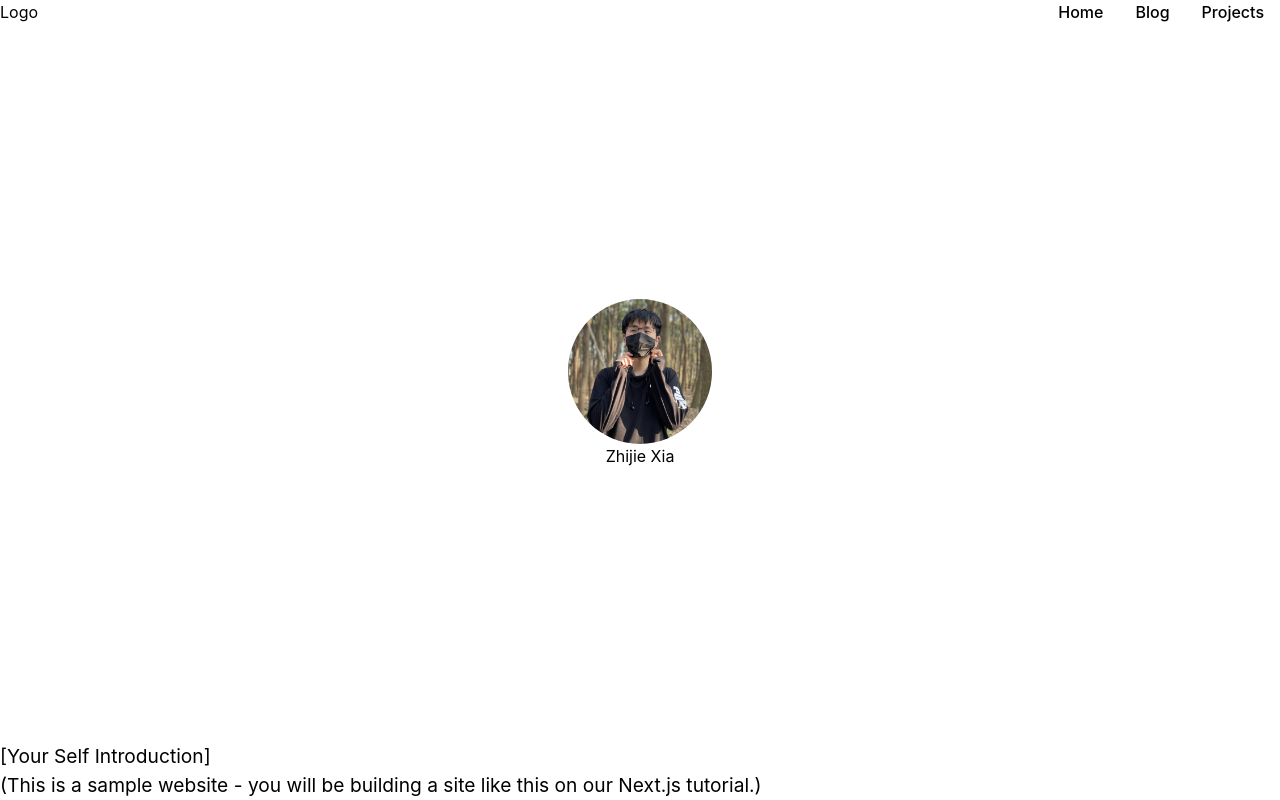
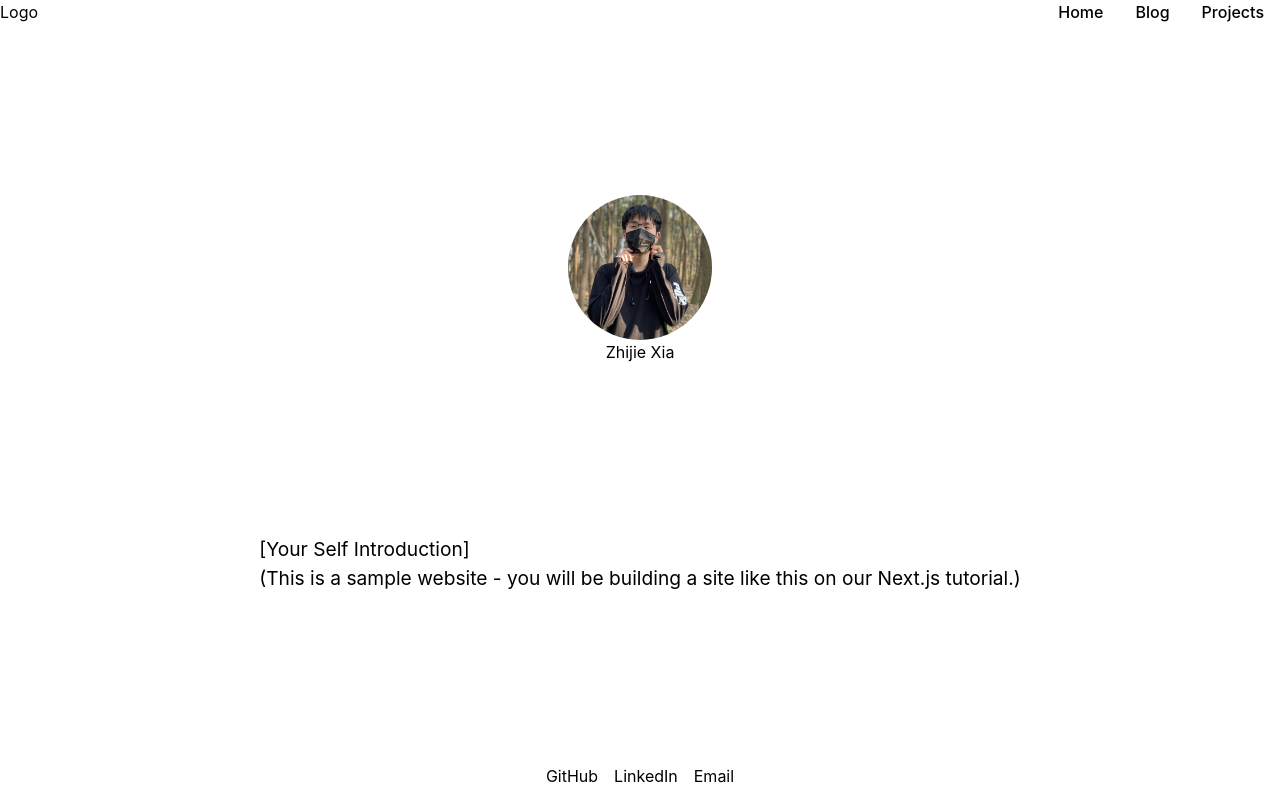
Before and after one commit to zhijie-os/next-blog, a Next.js app: page / in a window 1280 px wide. Built offline with nearby package versions, Linux system fonts and the light colour scheme.

Commit message:
porfolio on progress

```diff
--- /dev/null
+++ b/components/footer.tsx
@@ -0,0 +1,13 @@
+export default function Footer() {
+    return (
+        <footer>
+            <div className="mb-3 flex justify-center space-x-4" >
+                <div>GitHub</div>
+                <div>LinkedIn</div>
+                <div>Email</div>
+                {/* <div></div> */}
+            </div>
+        </footer>
+
+    )
+}
--- a/components/layout.tsx
+++ b/components/layout.tsx
@@ -4,7 +4,7 @@ import Image from 'next/image'
 // import utilStyles from "../styles/utils.module.css"
 import Link from 'next/link'
 import Navbar from './navbar'
-
+import Footer from './footer'
 
 const name = "Zhijie Xia"
 export const siteTitle = "Zhijie Xia | UCalgary"
@@ -70,7 +70,7 @@ export default function Layout({ children, home }: { children: any, home: any })
 
                 }
             </header>
-            <main>
+            <main className='flex justify-center'>
                 {children}
             </main>
             {/* {!home && (
@@ -79,6 +79,7 @@ export default function Layout({ children, home }: { children: any, home: any })
                 </div>
             )
             } */}
+            <Footer></Footer>
         </div >
     )
 }
```
